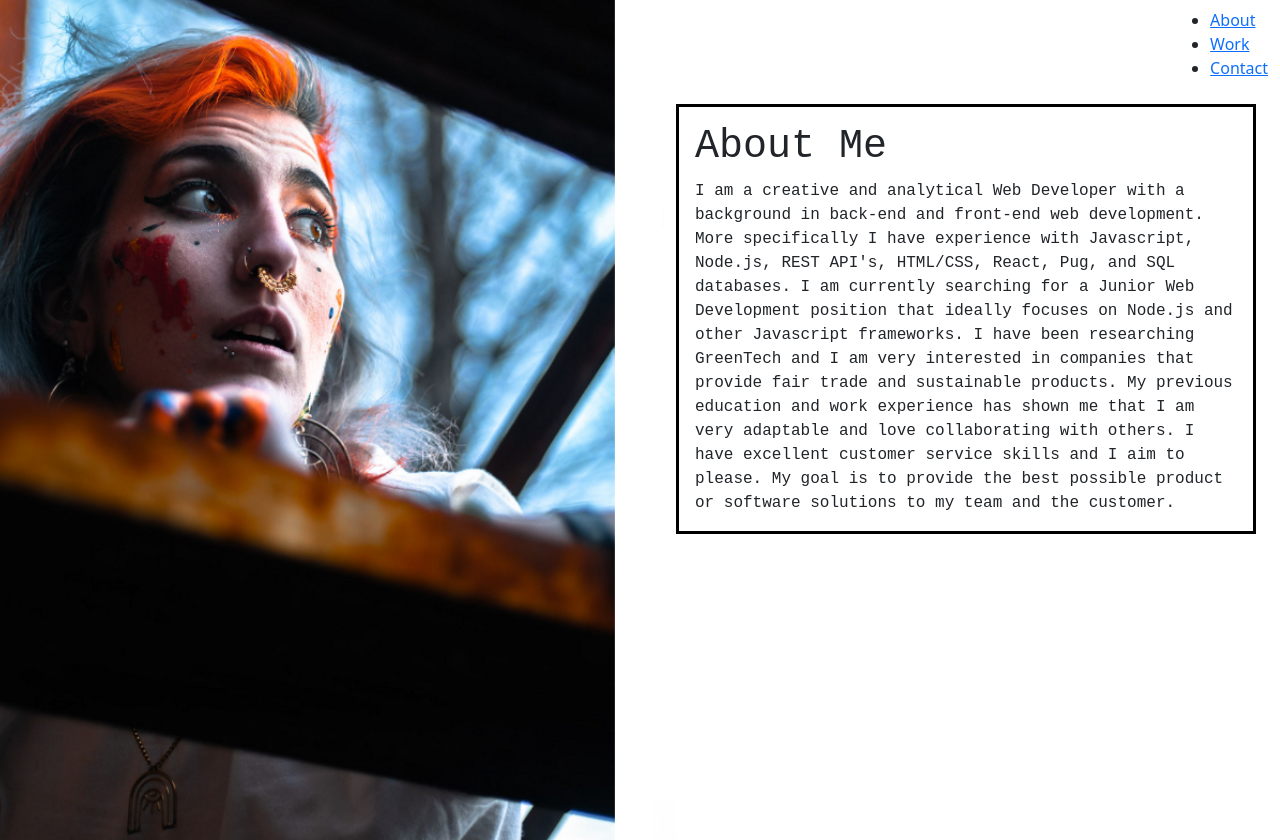
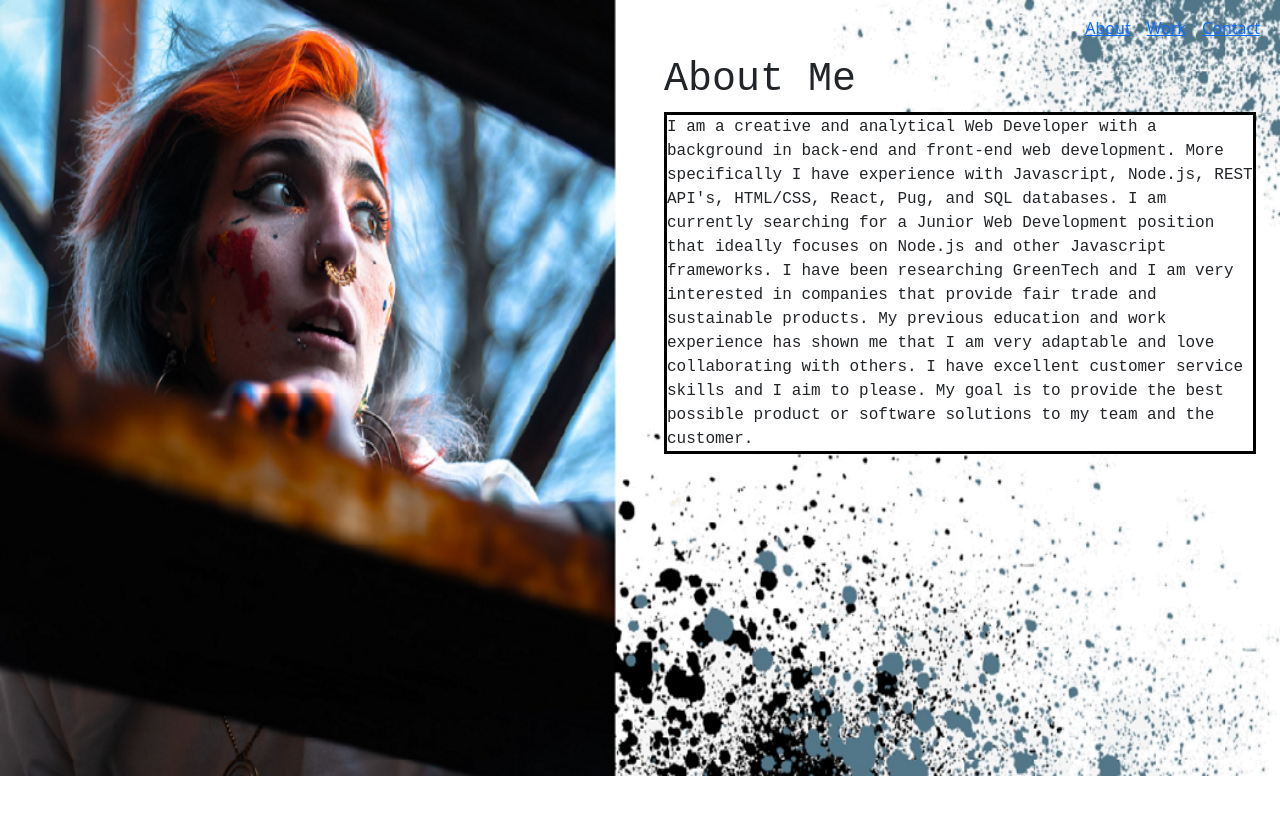
Before and after one commit to MarlaJane/React-Portfolio-Pt2, a React (Create React App) app: page / in a window 1280 px wide. After the commit the page ends 800 px from the top, so only its background shows below. Built offline with nearby package versions, Linux system fonts and the light colour scheme.

Commit message:
fixed background overflow

```diff
--- a/src/App.js
+++ b/src/App.js
@@ -1,5 +1,5 @@
 import React, { useState } from "react";
-import background from "./components/background/images/marlaJane1.png";
+import background from "./components/background/images/marlaJanesplat.png";
 
 import Header from './components/header/index';
 import Body from './components/body/index';
@@ -16,14 +16,17 @@ export default function App() {
   return (
     <div style={{
       backgroundImage: `url(${background})`,
-      minHeight: '90vh',
+      minHeight: '100%',
+      minWidth: '100%',
       backgroundPosition: 'center',
       backgroundRepeat: 'no-repeat',
-      backgroundSize: 'cover',
+      backgroundSize: '100% 100%',
+      padding: '0',
+      margin: '0',
     }}>
       <Header setCurrentPage={setCurrentPage}/>
       <Body currentPage={currentPage} setCurrentPage={setCurrentPage} />
-      <Footer />
+      {/* <Footer /> */}
     </div>
   );
 }
--- a/src/components/blocks/about/index.js
+++ b/src/components/blocks/about/index.js
@@ -8,9 +8,9 @@ export default function AboutBlock() {
             </div>
             <div className="col">
                 <div className="container">
-
+                <h1 className= 'card-title'> About Me </h1>
                         <div className= 'card-body' id='about'>
-                            <h1 className= 'card-title'> About Me </h1>
+                            {/* <h1 className= 'card-title'> About Me </h1> */}
                             <p className= 'card-text'>
                             I am a creative and analytical Web Developer with a background in back-end and front-end web development.
                             More specifically I have experience with Javascript, Node.js, REST API's, HTML/CSS, React, Pug, and SQL databases.
--- a/src/components/blocks/contact/index.js
+++ b/src/components/blocks/contact/index.js
@@ -14,7 +14,7 @@ export default function contactBlock() {
                         <div className= 'card-body' id='contact'>
                             <h1 className= 'card-title'> Contact </h1>
 
-                                <div className="row row-cols-1 row-cols-md-2 g-4">
+                                <div className="row row-cols-1 row-cols-md-2">
                                     <div className="col">
                                         <p className= 'card-text'>Email:</p>
                                         <p className= 'card-text'> marlajanecaram@gmail.com</p>
--- a/src/components/blocks/work/index.js
+++ b/src/components/blocks/work/index.js
@@ -12,9 +12,10 @@ export default function WorksBlock() {
             </div>
             <div className='col'>
                 <div className='container'>
-                    <div className= 'card-body' id='work'>
-                        <h1 className= 'card-title'>Work </h1>
-                        <div class="row row-cols-1 row-cols-md-2 g-4">
+                <h1 className= 'card-title'>Work </h1>
+                    {/* <div className= 'card-body' id='work'> */}
+                        {/* <h1 className= 'card-title'>Work </h1> */}
+                        <div class="row row-cols-1 row-cols-md-2">
                         <div class="col">
                                 <div class="card">
                                     <div class="card1-body">
@@ -99,7 +100,7 @@ export default function WorksBlock() {
                                     </div>
                                 </div>
                             </div>
-            </div>
+            {/* </div> */}
 
 
                 </div>
--- a/src/components/body/css/index.css
+++ b/src/components/body/css/index.css
@@ -1,30 +1,61 @@
+
+.row {
+  padding: 0 !important;
+  margin: 0 !important;
+  background-color: transparent;
+}
+
+.col {
+  background-color: transparent;
+  padding: 0 !important;
+  margin: 0 !important;
+}
+
 .container {
     font-family:'Courier New', Courier, monospace;
-    overflow-y: scroll;
-    height: 90vh;
-    position: relative;
+    /* overflow-y: scroll;
+    position: relative; */
     background-color: transparent;
+    /* margin: 0 !important;
+    padding: 0 !important; */
+
 }
 
 .container::-webkit-scrollbar {
     display: none;
-  }
+}
 
   /* Hide scrollbar for IE, Edge add Firefox
   .scrollbar-hidden {
     -ms-overflow-style: none;
     scrollbar-width: none; /* Firefox */
 
+
+.navbar {
+  margin: 0;
+  padding: 0;
+}
+
 .card {
   border: none !important;
+  margin: 0!important;
+  padding: 0!important;
+  background-color: transparent !important;
 }
 
 .card-body {
   background-color: rgba(255,255,255,1);
   border: solid;
   border-color: black;
-  margin-bottom: 1rem;
   /* box-shadow: 10px 10px 20px black; */
+  margin: 0!important;
+  padding: 0!important;
+}
+
+.card1-body {
+  margin: 0;
+  padding: 0;
+  background-color: rgba(255,255,255,1);
 }
 
 #intro {
--- a/src/components/header/index.js
+++ b/src/components/header/index.js
@@ -13,13 +13,11 @@ export default function Header(props) {
                     <span className="navbar-toggler-icon"></span>
                 </button>
                 <div className="collapse navbar-collapse justify-content-end" id="navbarSupportedContent">
-                    <nav className="main-nav">
-                        <ul className="nav-list">
-                            <li className="nav-list-item"><a href="#about" onClick={() => setCurrentPage('About')}>About</a></li>
-                            <li className="nav-list-item"><a href="#work" onClick={() => setCurrentPage('Work')}>Work</a></li>
-                            <li className="nav-list-item"><a href="#contact" onClick={() => setCurrentPage('Contact')}>Contact</a></li>
-                        </ul>
-                    </nav>
+                    <div className="navbar-nav">
+                            <li className="nav-link"><a href="#about" onClick={() => setCurrentPage('About')}>About</a></li>
+                            <li className="nav-link"><a href="#work" onClick={() => setCurrentPage('Work')}>Work</a></li>
+                            <li className="nav-link"><a href="#contact" onClick={() => setCurrentPage('Contact')}>Contact</a></li>
+                    </div>
                 </div>
             </div>
         </nav>
```
